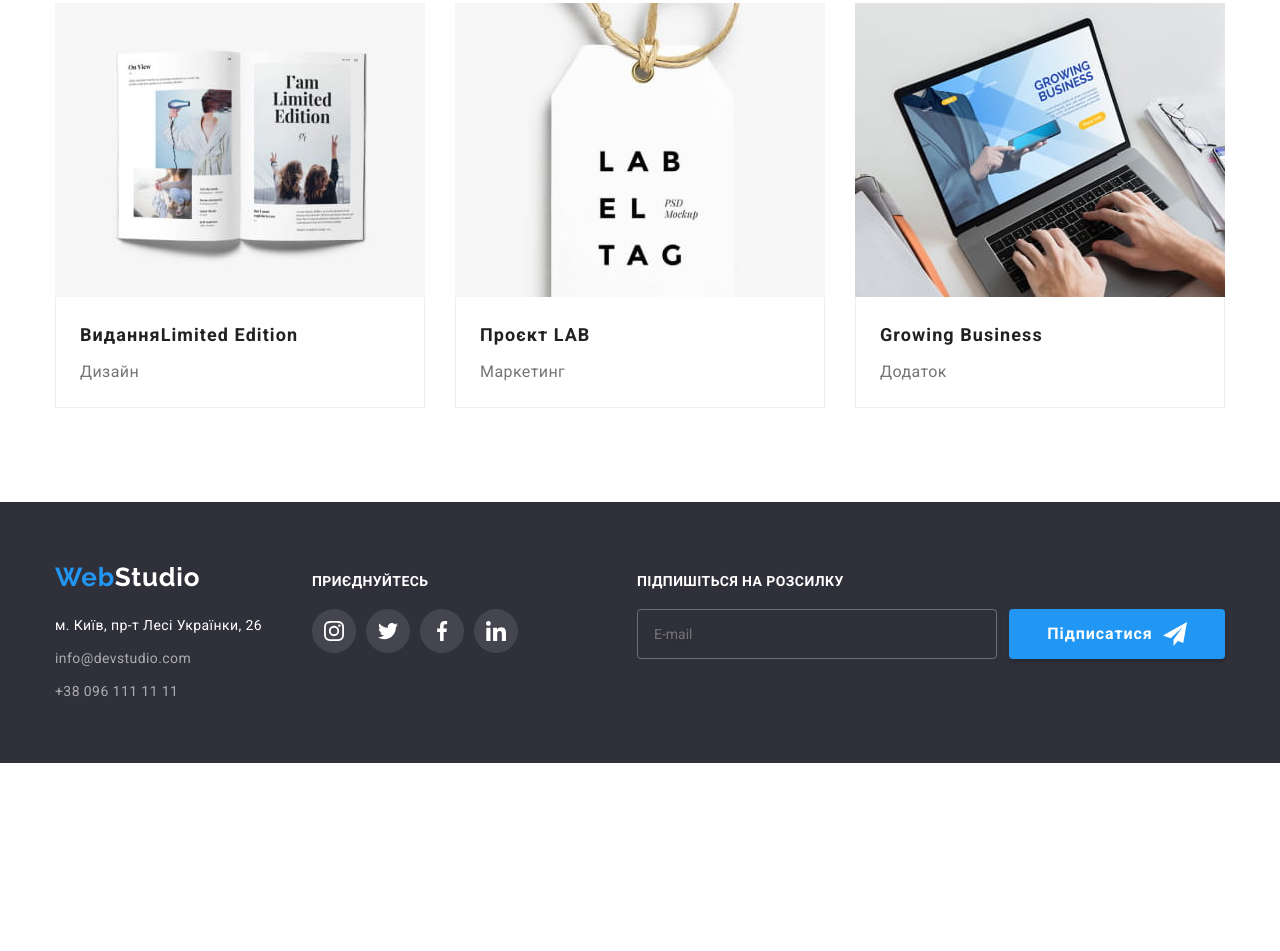
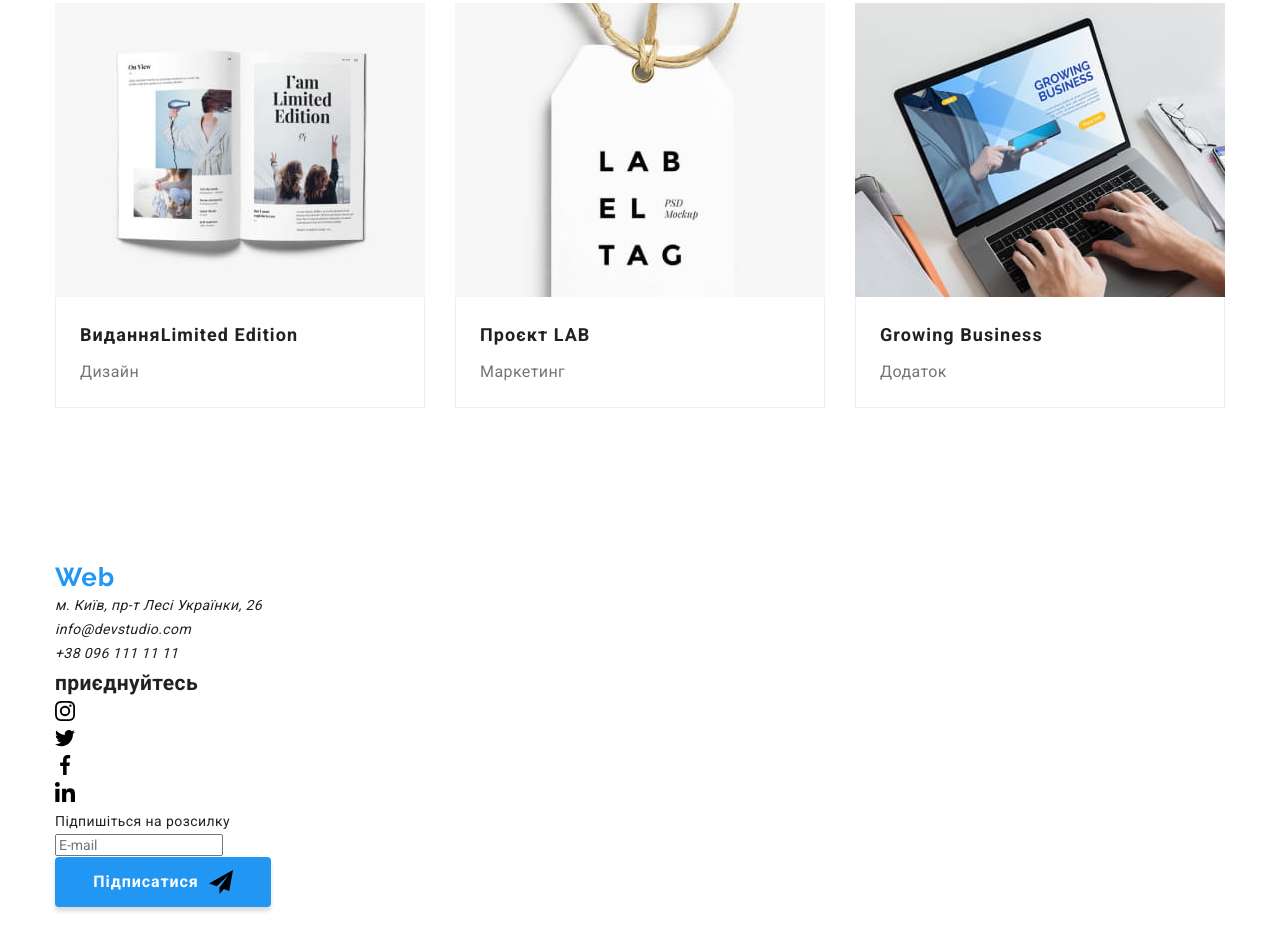
Before and after one commit to Larik7/homework-8-html-css-, a plain HTML site: page portfolio.html in a window 1280 px wide. Shown: the part 1138-2089 px from the top of the page. Before the commit the page ends 1901 px from the top, so only its background shows below. Drawn offline with nearby package versions, Linux system fonts and the light colour scheme; files that its build step writes are made by us from their sources.

Commit message:
second commit

```diff
--- a/sass/components/_footer-contact.scss
+++ b/sass/components/_footer-contact.scss
@@ -1,15 +1,15 @@
 .contact-list:not(:last-child) {
-    margin-bottom: 9px;
+    // margin-bottom: 9px;
 }
 
 .address-item {
-    font-style: normal;
-    color: var(--light-txt-cl);
-    transition: color var(--anim-slow);
+    // font-style: normal;
+    // color: var(--light-txt-cl);
+    // transition: color var(--anim-slow);
 }
 
 .address-link {
-    font-style: normal;
-    color: var(--light-txt-cl-60);
-    transition: color var(--anim-slow);
+    // font-style: normal;
+    // color: var(--light-txt-cl-60);
+    // transition: color var(--anim-slow);
 }
--- a/sass/components/_footer-form.scss
+++ b/sass/components/_footer-form.scss
@@ -1,33 +1,33 @@
 .footer-form-container {
-    margin-left: auto;
+    // margin-left: auto;
 }
 
 .footer-mailing-container {
-    display: flex;
-    gap: 12px;
+    // display: flex;
+    // gap: 12px;
 }
 
 .footer-form-title {
-    font-weight: 700;
-    font-size: 14px;
-    line-height: calc(16 / 14);
-    color: var(--light-txt-cl);
-    text-transform: uppercase;
-    margin-bottom: 20px;
+    // font-weight: 700;
+    // font-size: 14px;
+    // line-height: calc(16 / 14);
+    // color: var(--light-txt-cl);
+    // text-transform: uppercase;
+    // margin-bottom: 20px;
 }
 
 .footer-form-input {
-    width: 360px;
-    height: 50px;
-    padding-left: 16px;
-    border: 1px solid rgba(255, 255, 255, 0.3);
-    filter: drop-shadow(0px 4px 4px rgba(0, 0, 0, 0.15));
-    border-radius: 4px;
-    background-color: transparent;
-    outline: transparent;
-    color: rgba(255, 255, 255, 0.6);
+    // width: 360px;
+    // height: 50px;
+    // padding-left: 16px;
+    // border: 1px solid rgba(255, 255, 255, 0.3);
+    // filter: drop-shadow(0px 4px 4px rgba(0, 0, 0, 0.15));
+    // border-radius: 4px;
+    // background-color: transparent;
+    // outline: transparent;
+    // color: rgba(255, 255, 255, 0.6);
 }
 
 .footer-form-icon {
-    fill: var(--light-txt-cl)
+    // fill: var(--light-txt-cl)
 }
--- a/sass/components/_footer-socials.scss
+++ b/sass/components/_footer-socials.scss
@@ -1,40 +1,40 @@
 .footer-socials-title {
-    font-weight: 700;
-    font-size: 14px;
-    line-height: calc(16 / 14);
-    color: var(--light-txt-cl);
-    text-transform: uppercase;
-    margin-bottom: 20px;
+    // font-weight: 700;
+    // font-size: 14px;
+    // line-height: calc(16 / 14);
+    // color: var(--light-txt-cl);
+    // text-transform: uppercase;
+    // margin-bottom: 20px;
 }
 
 .footer-socials {
-    display: flex;
-    gap: 10px;
-    justify-content: center;
+    // display: flex;
+    // gap: 10px;
+    // justify-content: center;
 }
 
 .footer-socials-link {
-    display: flex;
-    align-items: center;
-    justify-content: center;
-    width: 44px;
-    height: 44px;
-    background-color: var(--footer-icon-bg-cl);
-    border-radius: 50%;
-    transition: background-color var(--anim-slow);
+    // display: flex;
+    // align-items: center;
+    // justify-content: center;
+    // width: 44px;
+    // height: 44px;
+    // background-color: var(--footer-icon-bg-cl);
+    // border-radius: 50%;
+    // transition: background-color var(--anim-slow);
 }
 
 .footer-socials-link:hover,
 .footer-socials-link:focus {
-    background-color: var(--accent-txt-cl);
+    // background-color: var(--accent-txt-cl);
 }
 
 .footer-socials-icon {
-    fill: var(--footer-icon-clients);
+    // fill: var(--footer-icon-clients);
 }
 
 .footer-socials-link:hover .socials-icon,
 .footer-socials-link:focus .socials-icon {
-    background-color: var(--accent-txt-cl);
-    fill: var(--light-txt-cl);
+    // background-color: var(--accent-txt-cl);
+    // fill: var(--light-txt-cl);
 }
--- a/sass/components/_footer.scss
+++ b/sass/components/_footer.scss
@@ -4,23 +4,23 @@
 }
 
 .footer-container {
-    display: flex;
-    align-items: baseline;
+    // display: flex;
+    // align-items: baseline;
 }
 
 .footer-address {
-    margin-right: 50px;
+    // margin-right: 50px;
 }
 
 .address-container {
-    margin-top: 20px;
+    // margin-top: 20px;
 }
 
 .footer-section {
-    background-color: var(--second-bg-cl);
+    // background-color: var(--second-bg-cl);
 }
 
 .footer-section .link:hover,
 .footer-section .link:focus {
-    color: var(--accent-txt-cl);
+    // color: var(--accent-txt-cl);
 }
```
Also changed, not shown: index.html (+2 -2 lines).
